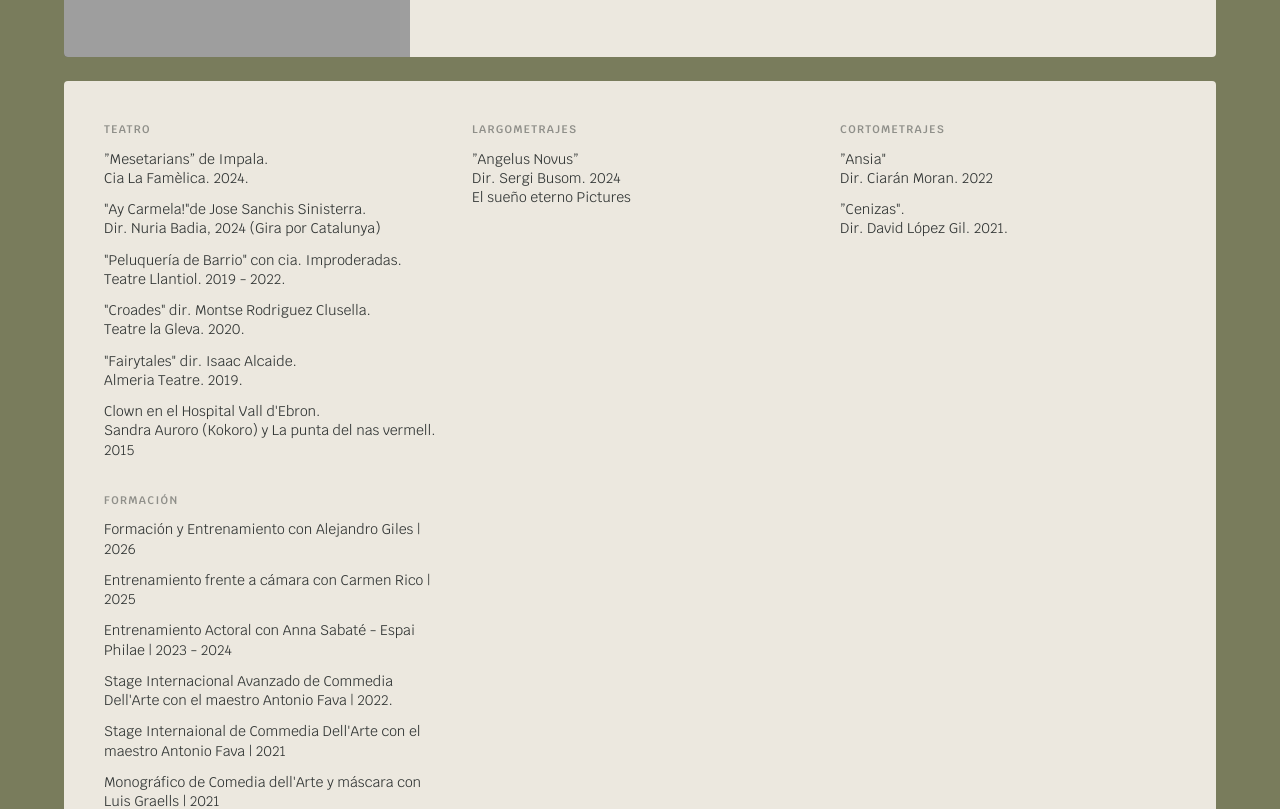
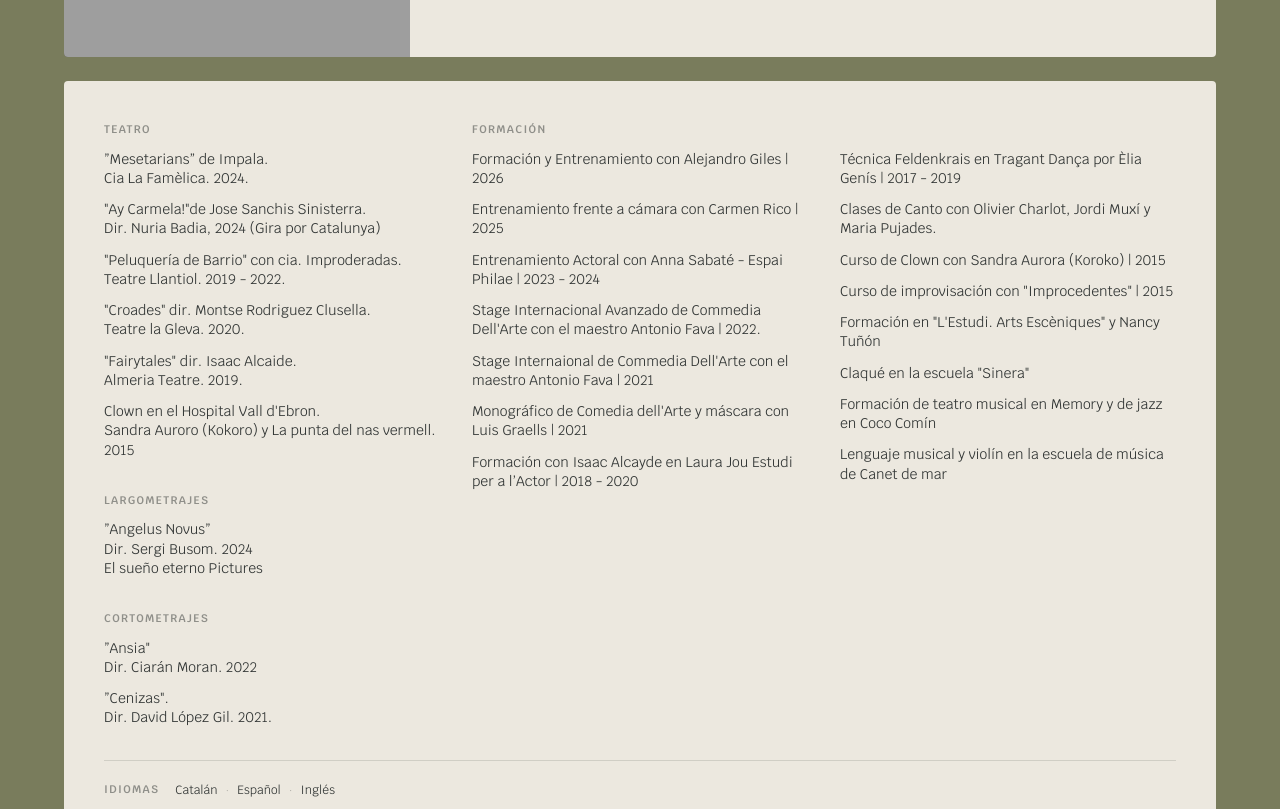
Before and after one commit to marianaelenag/flor_website, a Next.js app: page /conoceme in a window 1280 px wide. Shown: the part 760-1569 px from the top of the page. Built offline with nearby package versions, Linux system fonts and the light colour scheme; grey boxes are pictures that could not be loaded; a web font is replaced by a local one.

Commit message:
Changing structure of the Conóceme CV

```diff
--- a/app/conoceme/page.tsx
+++ b/app/conoceme/page.tsx
@@ -40,6 +40,9 @@ export default function Conoceme() {
     bioHeading:  string;
     bio:         string;
   };
+
+  const formacionSection = cvSections.find((s) => s.title === "Formación");
+  const otherSections    = cvSections.filter((s) => s.title !== "Formación");
 
   return (
     <main className="min-h-screen bg-[#797c5c] pt-[90px] md:pt-[160px] pb-16">
@@ -86,9 +89,12 @@ export default function Conoceme() {
         ══════════════════════════════════════════════════════ */}
         <section className="bg-[#ece8df] rounded-[4px] p-6 md:p-10">
 
-          {/* Section grid */}
-          <div className="grid grid-cols-1 sm:grid-cols-2 lg:grid-cols-3 gap-x-8 gap-y-8">
-            {cvSections.map((section, si) => (
+          {/* Three-box row: Teatro/Largometrajes/Cortometrajes | Formación (bleeds across two boxes) */}
+          <div className="grid grid-cols-1 md:grid-cols-3 gap-x-8 gap-y-8">
+
+            {/* ── Box 1 — Teatro, Largometrajes, Cortometrajes ── */}
+            <div className="flex flex-col gap-8">
+              {otherSections.map((section, si) => (
                 <div key={si}>
                   <h3 className="font-body font-semibold text-[11px] uppercase tracking-[0.12em] text-[#313534]/50 mb-3">
                     {section.title}
@@ -105,6 +111,26 @@ export default function Conoceme() {
                   </ul>
                 </div>
               ))}
+            </div>
+
+            {/* ── Box 2 + Box 3 — Formación, flowing across both ── */}
+            {formacionSection && (
+              <div className="md:col-span-2">
+                <h3 className="font-body font-semibold text-[11px] uppercase tracking-[0.12em] text-[#313534]/50 mb-3">
+                  {formacionSection.title}
+                </h3>
+                <ul className="columns-1 md:columns-2 gap-8">
+                  {formacionSection.items.map((item, ii) => (
+                    <li
+                      key={ii}
+                      className="font-body font-medium text-[14px] text-[#313534] leading-snug whitespace-pre-line mb-3"
+                    >
+                      {item.text}
+                    </li>
+                  ))}
+                </ul>
+              </div>
+            )}
           </div>
 
           {/* ── Idiomas — one-liner ── */}
```
Lines whose indentation alone changed are shown as unchanged.
